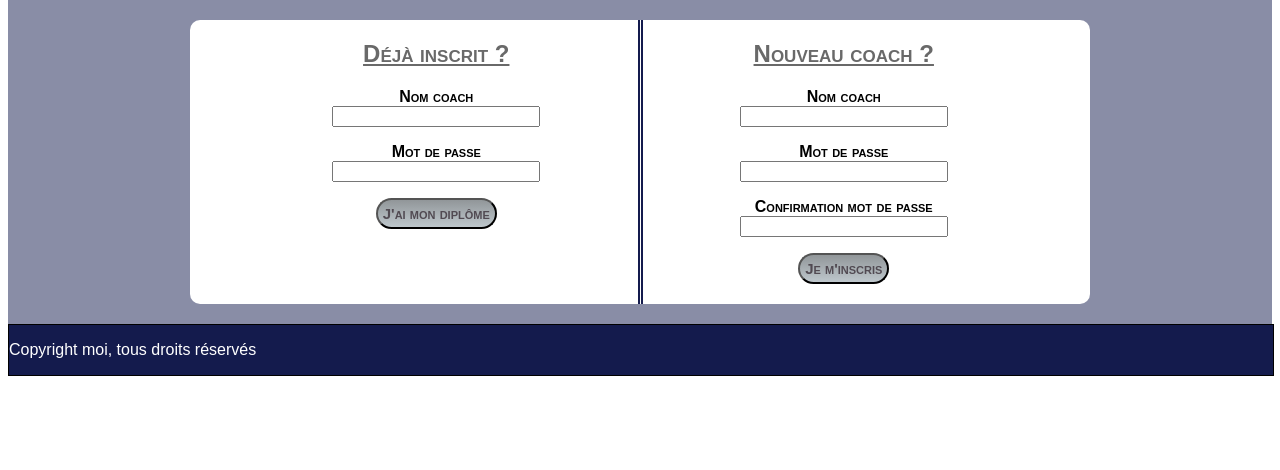
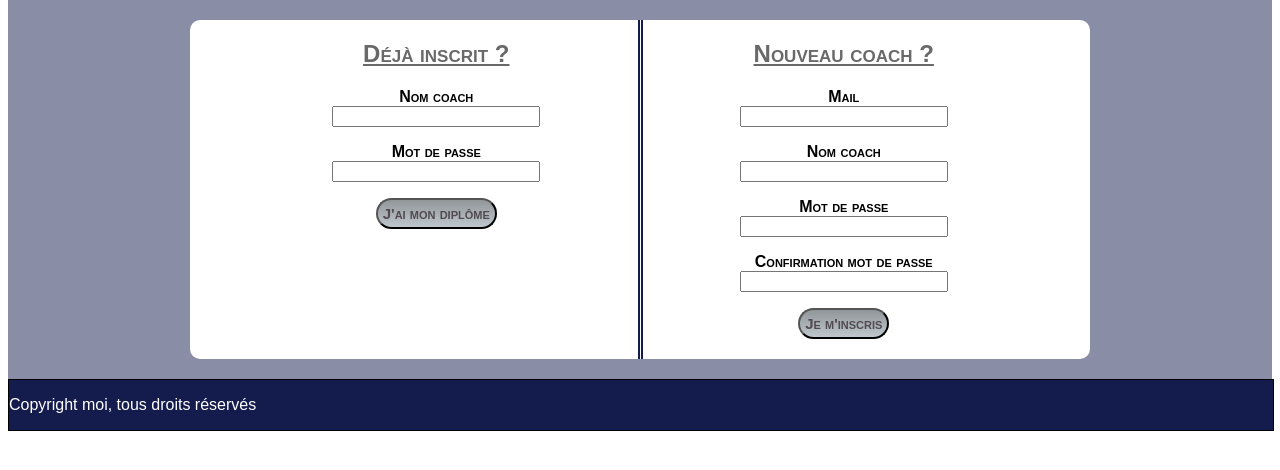
Before and after one commit to Toma4205/souris, a PHP site: page / in a window 1280 px wide. Shown: the part 64-534 px from the top of the page. Run offline with PHP 8.4, Linux system fonts and the light colour scheme.

Commit message:
MP : ajout mail lors création compte

```diff
--- a/controleur/accueil/ctr_accueil.php
+++ b/controleur/accueil/ctr_accueil.php
@@ -12,11 +12,13 @@ if (isset($_GET['deconnexion']))
 $manager = new CoachManager($bdd);
 
 if (isset($_POST['inscription']) && isset($_POST['nomCrea']) && isset($_POST['motDePasseCrea'])
-  && isset($_POST['confirmMotDePasseCrea']) && !empty($_POST['nomCrea'])
-  && !empty($_POST['motDePasseCrea']) && !empty($_POST['confirmMotDePasseCrea']))
+  && isset($_POST['confirmMotDePasseCrea']) && isset($_POST['mailCrea']) && !empty($_POST['nomCrea'])
+  && !empty($_POST['motDePasseCrea']) && !empty($_POST['confirmMotDePasseCrea']) && !empty($_POST['mailCrea']))
 {
+  // TODO MPL vérifier validité (regex) du mail + envoi mail
   $coach = new Coach(['nom' => $_POST['nomCrea'],
-                      'mot_de_passe' => $_POST['motDePasseCrea']]);
+                      'mot_de_passe' => $_POST['motDePasseCrea'],
+                      'mail' => $_POST['mailCrea']]);
 
   if ($manager->existeByNom($coach->nom()))
   {
@@ -53,7 +55,7 @@ elseif (isset($_POST['connexion']) && isset($_POST['nom']) && isset($_POST['motD
 }
 elseif(isset($_POST['inscription']))
 {
-  $messageInscr = 'Pour s\'inscrire, veuillez saisir les 3 champs.';
+  $messageInscr = 'Pour s\'inscrire, veuillez saisir tous les champs.';
 }
 elseif(isset($_POST['connexion']))
 {
--- a/modele/coach/coachManager.php
+++ b/modele/coach/coachManager.php
@@ -11,9 +11,11 @@ class CoachManager extends ManagerBase
 
   public function creerCoach(Coach $coach)
   {
-    $q = $this->_bdd->prepare('INSERT INTO coach(nom, mot_de_passe, date_creation, date_maj) VALUES(:nom, :motDePasse, NOW(), NOW())');
+    $q = $this->_bdd->prepare('INSERT INTO coach(nom, mot_de_passe, mail, date_creation, date_maj)
+      VALUES(:nom, :motDePasse, :mail, NOW(), NOW())');
     $q->bindValue(':nom', $coach->nom());
     $q->bindValue(':motDePasse', $coach->motDePasse());
+    $q->bindValue(':mail', $coach->mail());
 
     $q->execute();
   }
--- a/vue/accueil.php
+++ b/vue/accueil.php
@@ -34,6 +34,14 @@ require_once("vue/commun/enteteflex.php");
         echo '<span class="erreur">' . $messageInscr . '</span>';
       }
      ?>
+    <p>Mail<br/>
+         <input type="email" class="width_200px" name="mailCrea" maxlength="50" value="<?php
+             if(isset($_POST['mailCrea']))
+             {
+               echo htmlspecialchars($_POST['mailCrea']);
+             }
+           ?>" />
+    </p>
     <p>Nom coach<br/>
         <input type="text" class="width_200px" name="nomCrea" maxlength="40" value="<?php
             if(isset($_POST['nomCrea']))
```
